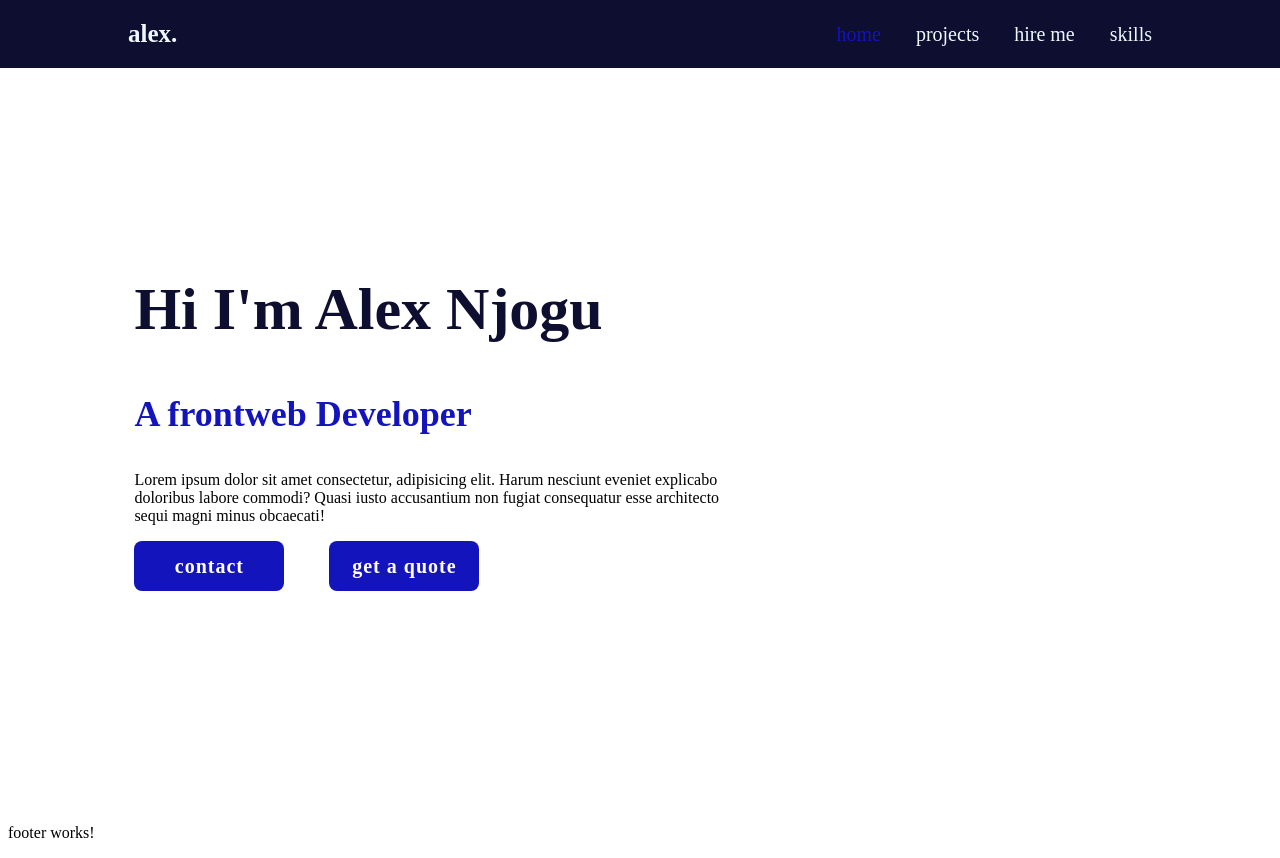
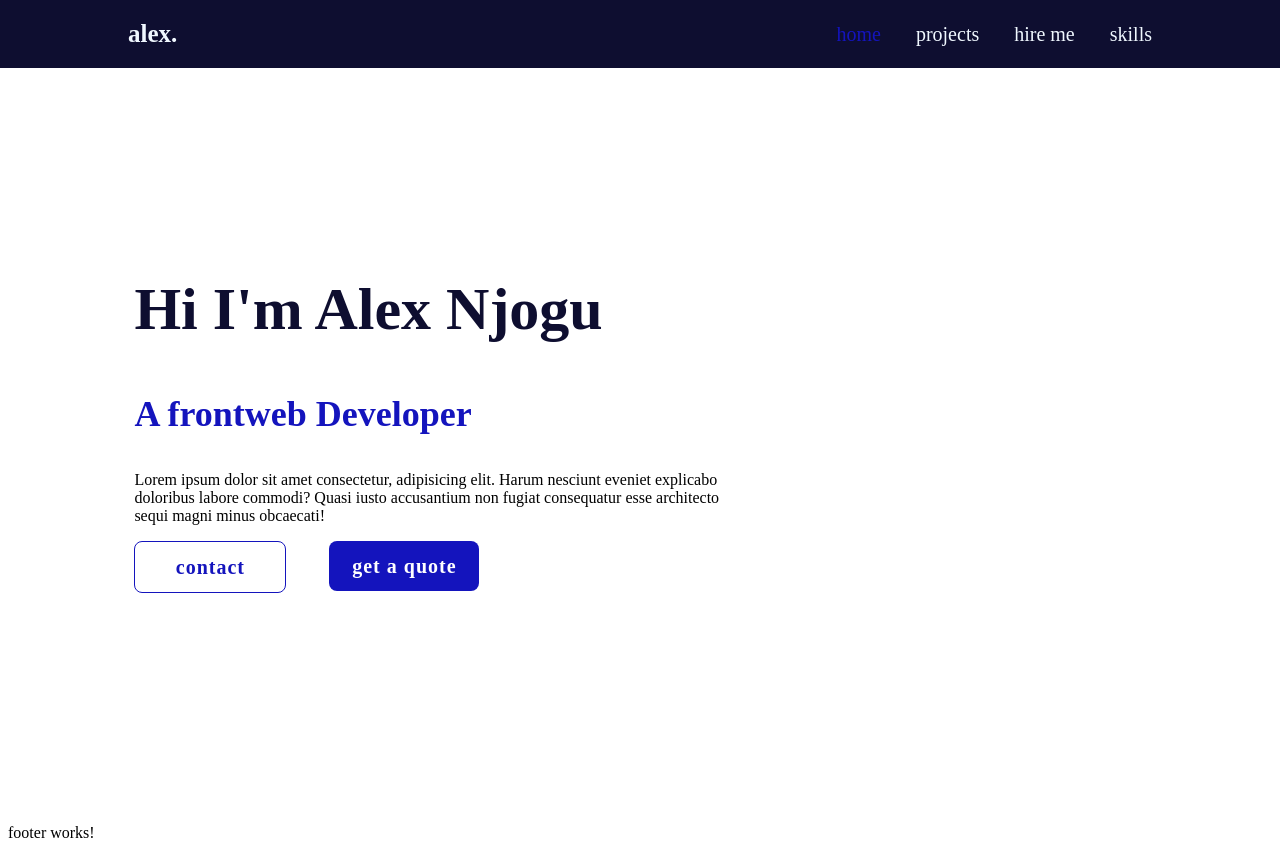
Before and after one commit to Njogu-Alex/Njogu-Alex, an Angular app: page / in a window 1280 px wide. In both pictures the pointer is over the link "contact". Built offline with nearby package versions, Linux system fonts and the light colour scheme.

Commit message:
image added

```diff
--- a/src/app/landing-page/landing-page.component.css
+++ b/src/app/landing-page/landing-page.component.css
@@ -40,4 +40,21 @@
     font-size: 20px;
     letter-spacing: 1px;
     font-weight: 600;
+    transition: 1s;
 }
+.btn-box a:hover{
+    background-color: white;
+    color:rgb(20, 20, 189) ;
+    border: 1px solid rgb(20, 20, 189);
+}
+img{
+    width: 55%;
+    height: 60%;
+    border-radius: 50%;
+    transition:2s ;
+}
+img:hover{
+    width: 50%;
+    height: 60%;
+    border-radius: 40%;
+}
```
